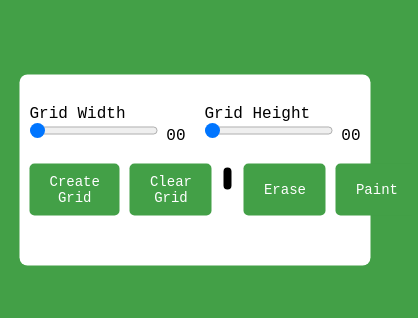
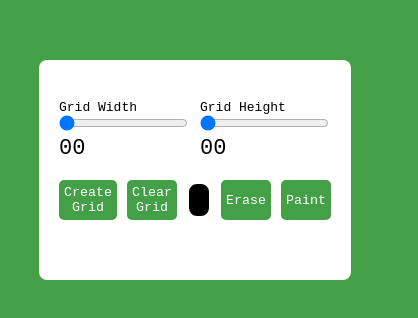
Before and after one commit to loliksudoc/ai.image.generator, a plain HTML site: page index.html in a window 390 px wide. Shown: the part 252-570 px from the top of the page, 418 px wide, since content can reach past the window. Drawn offline with Linux system fonts and the light colour scheme.

Commit message:
Update style.css

```diff
--- a/style.css
+++ b/style.css
@@ -1,15 +1,15 @@
-* {
+*{
     padding: 0;
     margin: 0;
     box-sizing: border-box;
     font-family: monospace;
 }
 
-body {
+body{
     background-color: #43a047;
 }
 
-.wrapper {
+.wrapper{
     background-color: #fff;
     width: 80vmin;
     position: absolute;
@@ -20,33 +20,32 @@ body {
     border-radius: 8px;
 }
 
-label {
+label{
     display: block;
 }
 
-span {
+span{
     position: relative;
     font-size: 22px;
     bottom: -1px;
 }
 
-.opt-wrapper {
+.opt-wrapper{
     display: flex;
     justify-content: space-between;
     margin-bottom: 20px;
     gap: 10px;
 }
 
-button {
+button{
     background-color: #43a047;
     border: none;
     border-radius: 5px;
     padding: 5px;
     color: #fff;
-    cursor: pointer;
 }
 
-input[type="color"] {
+input[type="color"]{
     -webkit-appearance: none;
     -moz-appearance: none;
     appearance: none;
@@ -57,49 +56,28 @@ input[type="color"] {
     cursor: pointer;
 }
 
-input[type="color"]::-webkit-color-swatch {
+input[type="color"]::-webkit-color-swatch{
+    border-radius: 8px;
+    border: 4px solid #000;
+}
+input[type="color"]::-moz-color-swatch{
     border-radius: 8px;
     border: 4px solid #000;
 }
 
-input[type="color"]::-moz-color-swatch {
-    border-radius: 8px;
-    border: 4px solid #000;
-}
-
-.gridCol {
+.gridCol{
     height: 1em;
     width: 1em;
     border: 1px solid #ddd;
-    transition: background-color 0.1s ease-in-out;
 }
 
-.gridRow {
+.gridRow{
     display: flex;
 }
 
-@media only screen and (max-width: 768px) {
-    .gridCol {
+@media only screen and (max-width: 768px){
+    .gridCol{
         height: 0.8em;
         width: 0.8em;
     }
-
-    .wrapper {
-        width: 90vmin;
-        padding: 30px 10px;
-    }
-
-    button {
-        padding: 10px 20px;
-        font-size: 14px;
-    }
-
-    label, span {
-        font-size: 16px;
-    }
-
-    input[type="color"] {
-        width: 50px;
-        height: 30px;
-    }
 }
```
